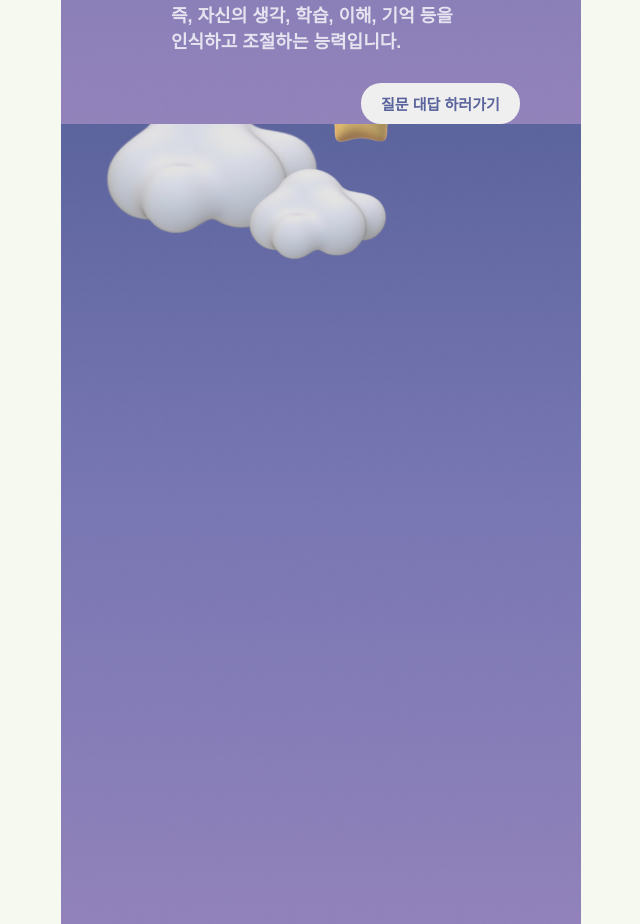
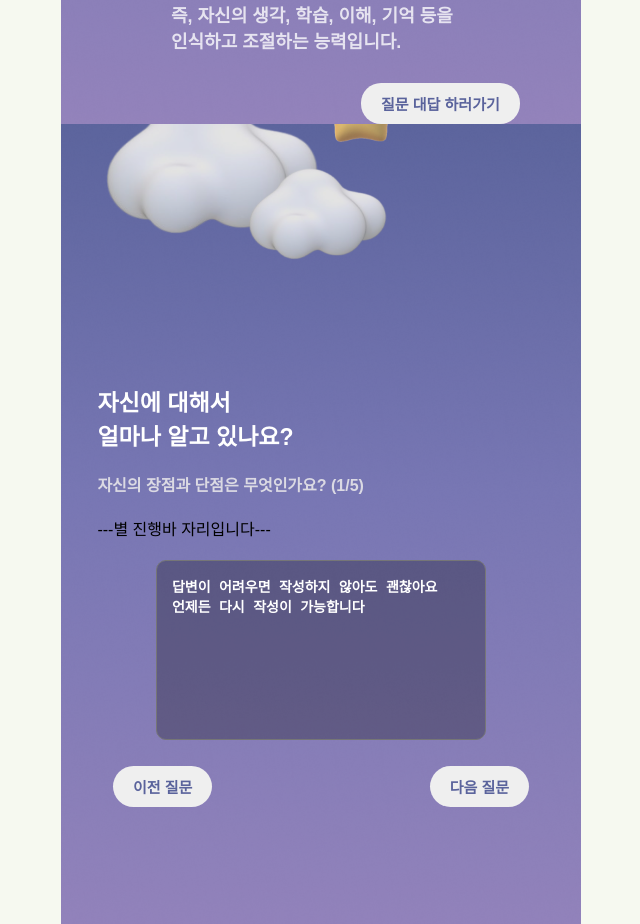
Before and after one commit to hackathon1team/hackathon1_fe, a React (Vite) app: page /signUp in a window 1280 px wide. Shown: the part 720-1644 px from the top of the page, without its empty margins (319-959 px from the left). Built offline with nearby package versions, Linux system fonts and the light colour scheme.

Commit message:
Design: MetaQuestion 디자인 완료

```diff
--- a/src/pages/signUp/components/MetaQuestion.jsx
+++ b/src/pages/signUp/components/MetaQuestion.jsx
@@ -3,12 +3,102 @@ import { BackGroundImg } from '../../../styles/common';
 import Background from '../../../assets/Img/backgroundImg/meta_1.png';
 
 function MetaQuestion() {
-    return <BackImg></BackImg>;
+    return (
+        <BackImg>
+            <MainQuestion>
+                자신에 대해서 <br />
+                얼마나 알고 있나요?
+            </MainQuestion>
+            <MiniQuestion>
+                자신의 장점과 단점은 무엇인가요? &#40;1/5&#41;
+            </MiniQuestion>
+            <Progressbar>---별 진행바 자리입니다---</Progressbar>
+            <MainAnswer>
+                <textarea
+                    name="AboutMeAnswer"
+                    placeholder="답변이 어려우면 작성하지 않아도 괜찮아요 &#10;언제든 다시 작성이 가능합니다"
+                    rows={6}
+                    cols={40}
+                />
+            </MainAnswer>
+            <MQButton>
+                <MQPrevButton>이전 질문</MQPrevButton>
+                <MQNextButton>다음 질문</MQNextButton>
+            </MQButton>
+        </BackImg>
+    );
 }
 export default MetaQuestion;
 
 const BackImg = styled.div`
     ${BackGroundImg(Background)}
+    padding-top: 50%;
+`;
+
+const MainQuestion = styled.div`
+    padding-left: 7%;
+    font-size: 23px;
+    font-weight: 700;
+    color: white;
+    padding-bottom: 20px;
+`;
+
+const MiniQuestion = styled.div`
+    padding-left: 7%;
+    font-size: 16px;
+    font-weight: 700;
+    color: #edececd7;
+    padding-bottom: 20px;
+`;
+
+const Progressbar = styled.div`
+    padding-left: 7%;
+    padding-bottom: 20px;
+`;
+
+const MainAnswer = styled.div`
     display: flex;
     justify-content: center;
+    textarea {
+        font-size: 16px;
+        width: 330px;
+        height: 180px;
+        resize: none;
+        outline: none;
+        border-radius: 10px;
+        background-color: #00000046;
+        ::placeholder {
+            color: white;
+            font-size: 14px;
+            font-weight: 700;
+            padding-top: 4%;
+            padding-left: 4%;
+        }
+    }
 `;
+
+const MQButton = styled.div`
+    display: flex;
+    justify-content: space-between;
+    padding: 5% 10%;
+`;
+
+const MQPrevButton = styled.button`
+    border: none;
+    border-radius: 30px;
+    font-size: 15px;
+    color: #5a639c;
+    padding: 10px 20px;
+    font-weight: 700;
+    cursor: pointer;
+`;
+
+const MQNextButton = styled.button`
+    border: none;
+    border-radius: 30px;
+    font-size: 15px;
+    color: #5a639c;
+    padding: 10px 20px;
+    font-weight: 700;
+    cursor: pointer;
+`;
```
